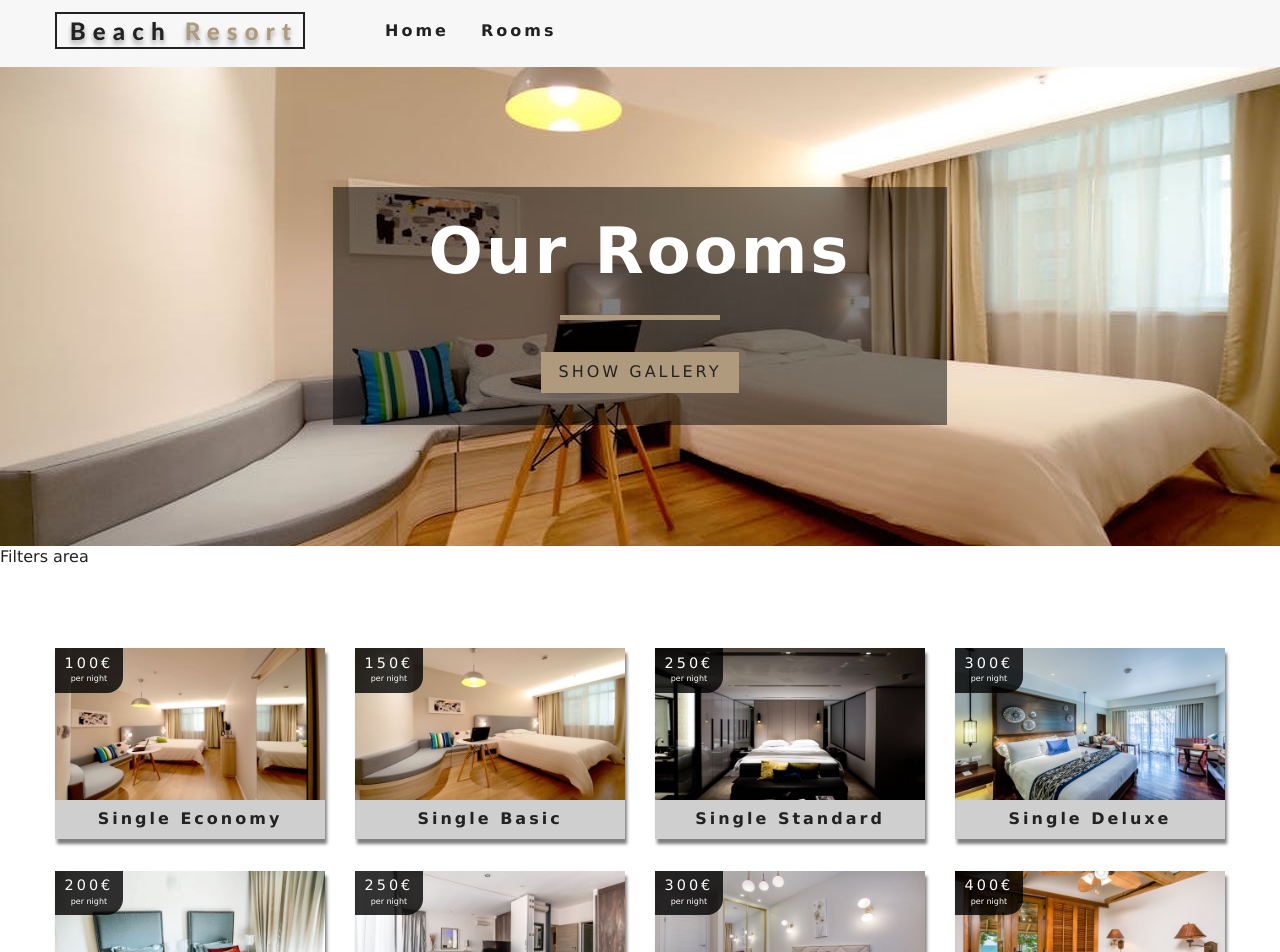
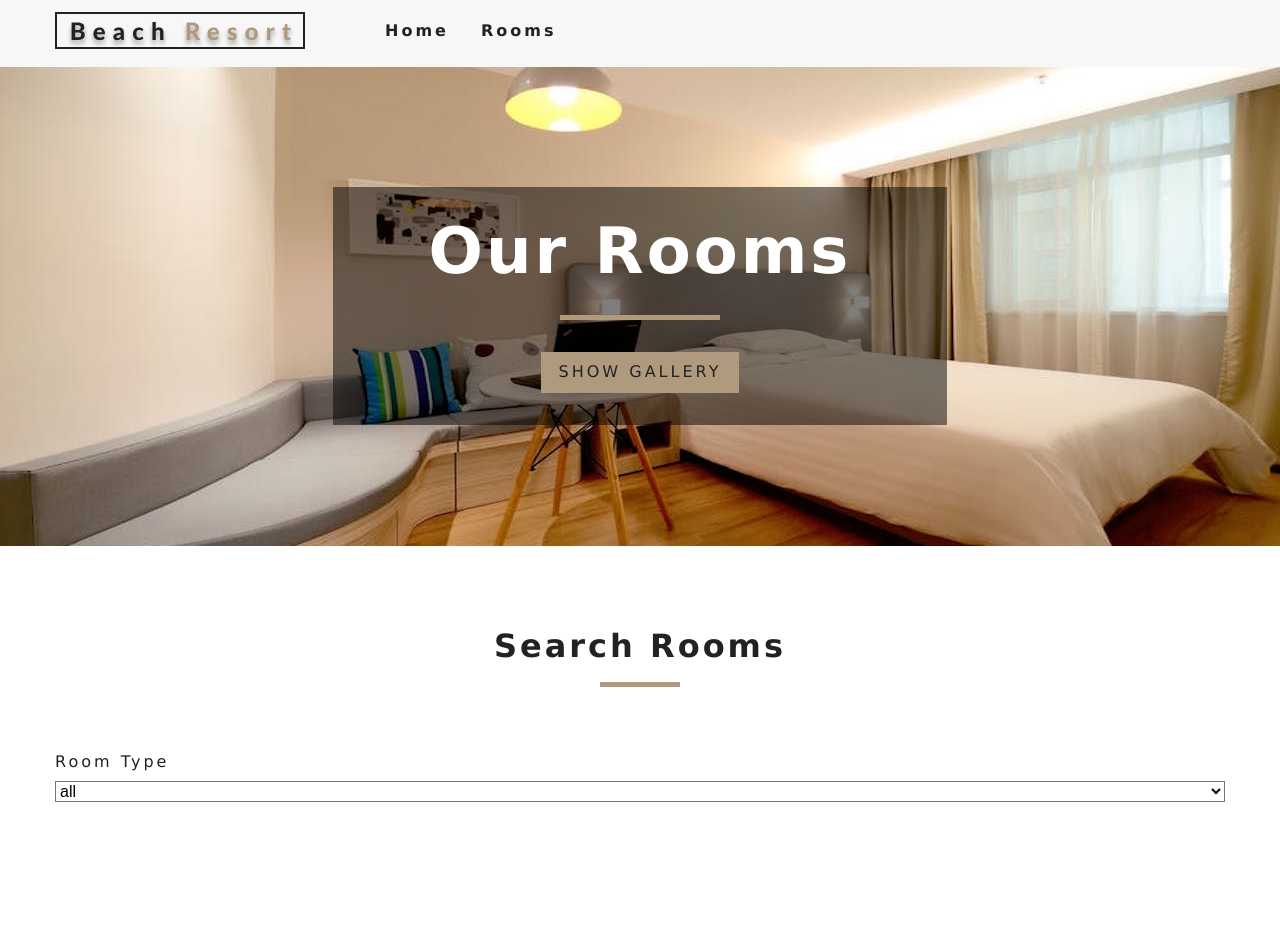
Before and after one commit to giannis-vasilopoulos/React-Contentful-Hotel-Reservation-Site, a React (Create React App) app: page /rooms in a window 1280 px wide. Shown: the top 952 px of the page. Built offline with nearby package versions, Linux system fonts and the light colour scheme; the HTML template or start-up script is replaced by a standard one.

Commit message:
Rooms - create filters section, use hook useContext instead HOC

```diff
--- a/src/Context.js
+++ b/src/Context.js
@@ -7,17 +7,31 @@ class RoomProvider extends Component {
     rooms: [],
     sortedRooms: [],
     featuredRooms: [],
-    loading: true
+    loading: true,
+    type: "all",
+    capacity: 1,
+    price: 0,
+    minPrice: 0,
+    maxPrice: 0,
+    minSize: 0,
+    maxSize: 0,
+    breakfast: false,
+    pets: false
   };
 
   componentDidMount() {
     const rooms = this.formatData(items);
     const featuredRooms = rooms.filter(room => room.featured);
+    const maxPrice = Math.max(...rooms.map(room => room.price));
+    const maxSize = Math.max(...rooms.map(room => room.size));
     this.setState({
       rooms,
       featuredRooms,
       sortedRooms: rooms,
-      loading: false
+      loading: false,
+      price: maxPrice,
+      maxPrice,
+      maxSize
     });
   }
 
@@ -35,11 +49,24 @@ class RoomProvider extends Component {
     const tempRooms = [...this.state.rooms];
     return tempRooms.find(room => room.slug === slug);
   };
+  handleChange = event => {
+    const type = event.target.type;
+    const name = event.target.name;
+    const value = event.target.value;
+    console.log(type, name, value);
+  };
+  filterRooms = () => {
+    console.log("hello");
+  };
 
   render() {
     return (
       <RoomContext.Provider
-        value={{ ...this.state, getSingleRoom: this.getSingleRoom }}
+        value={{
+          ...this.state,
+          getSingleRoom: this.getSingleRoom,
+          handleChange: this.handleChange
+        }}
       >
         {this.props.children}
       </RoomContext.Provider>
--- a/src/components/FeaturedRooms.jsx
+++ b/src/components/FeaturedRooms.jsx
@@ -7,7 +7,7 @@ import Title from "./Title";
 class FeaturedRooms extends Component {
   static contextType = RoomContext;
   render() {
-    const { loading, featuredRooms } = this.context;
+    let { loading, featuredRooms } = this.context;
 
     featuredRooms = featuredRooms.map(room => (
       <RoomListItem key={room.id} room={room} />
--- a/src/components/RoomsFilter.jsx
+++ b/src/components/RoomsFilter.jsx
@@ -1,5 +1,51 @@
-import React from "react";
+import React, { useContext } from "react";
+import { RoomContext } from "../Context";
+import Title from "../components/Title";
+import { getUnique } from "../utils/getUnique";
+export default function RoomsFilter({ rooms }) {
+  const context = useContext(RoomContext);
+  console.log(context);
+  const {
+    handleChange,
+    type,
+    capacity,
+    price,
+    minPrice,
+    maxPrice,
+    minSize,
+    maxSize,
+    breakfast,
+    pets
+  } = context;
 
-export default function RoomsFilter() {
-  return <div>Filters area</div>;
+  let types = getUnique(rooms, "type");
+  types = ["all", ...types];
+
+  return (
+    <section className="filter-container">
+      <Title title="search rooms" />
+      <form className="filter-form">
+        {/*  select type */}
+        <div className="form-group">
+          <label htmlFor="type">room type</label>
+          <select
+            name="type"
+            id="type"
+            className="form-control"
+            onChange={handleChange}
+            value={type}
+          >
+            {types.map((type, i) => {
+              return (
+                <option value={type} key={i}>
+                  {type}
+                </option>
+              );
+            })}
+          </select>
+        </div>
+        {/* end select type */}
+      </form>
+    </section>
+  );
 }
--- a/src/pages/SingleRoom.jsx
+++ b/src/pages/SingleRoom.jsx
@@ -1,7 +1,6 @@
 import React, { Component } from "react";
 import { RoomContext } from "../Context";
 import defaultImg from "../images/room-1.jpeg";
-import Hero from "../components/Hero";
 import HeroBanner from "../components/HeroBanner";
 import { Link } from "react-router-dom";
 import StyledHero from "../components/StyledHero";
--- /dev/null
+++ b/src/utils/getUnique.js
@@ -0,0 +1,3 @@
+export const getUnique = (items, value) => {
+  return [...new Set(items.map(item => item[value]))];
+};
```
